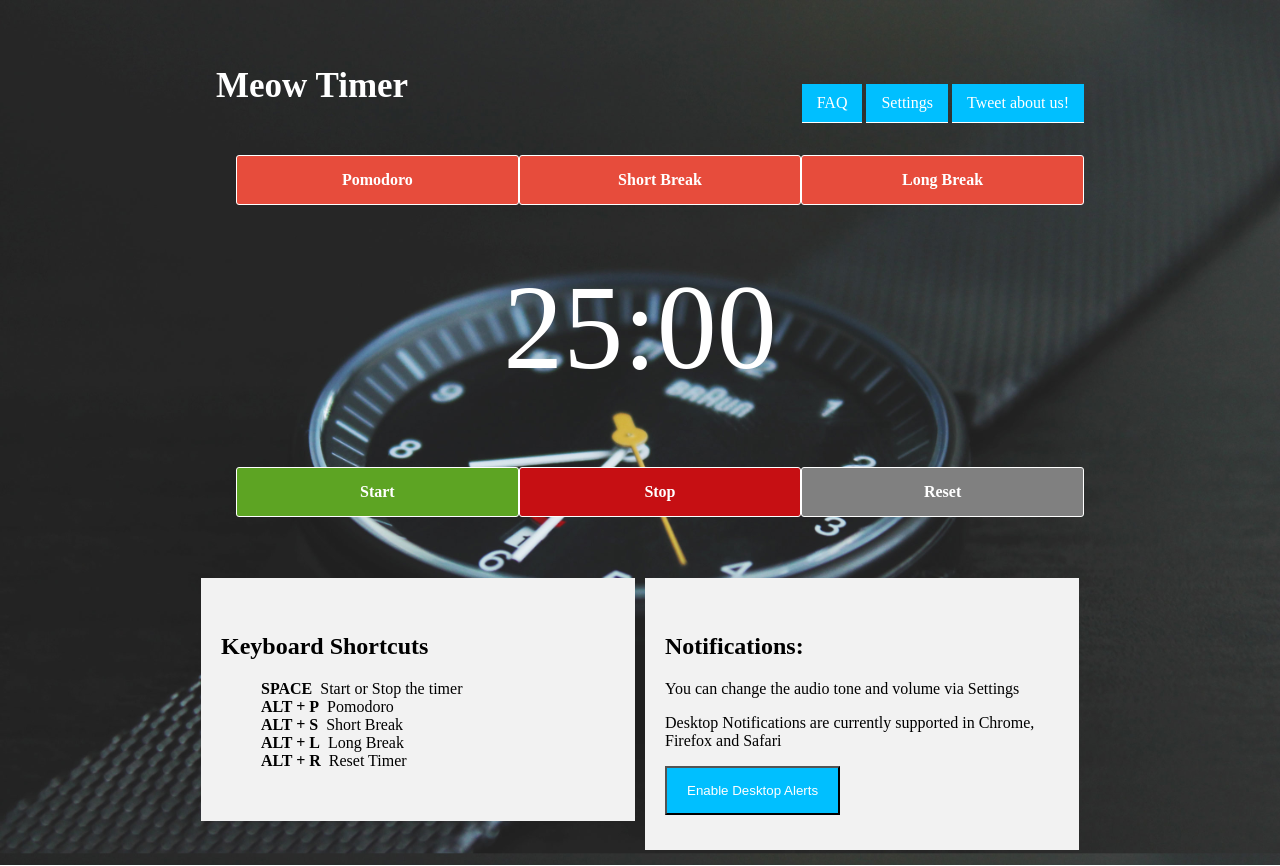
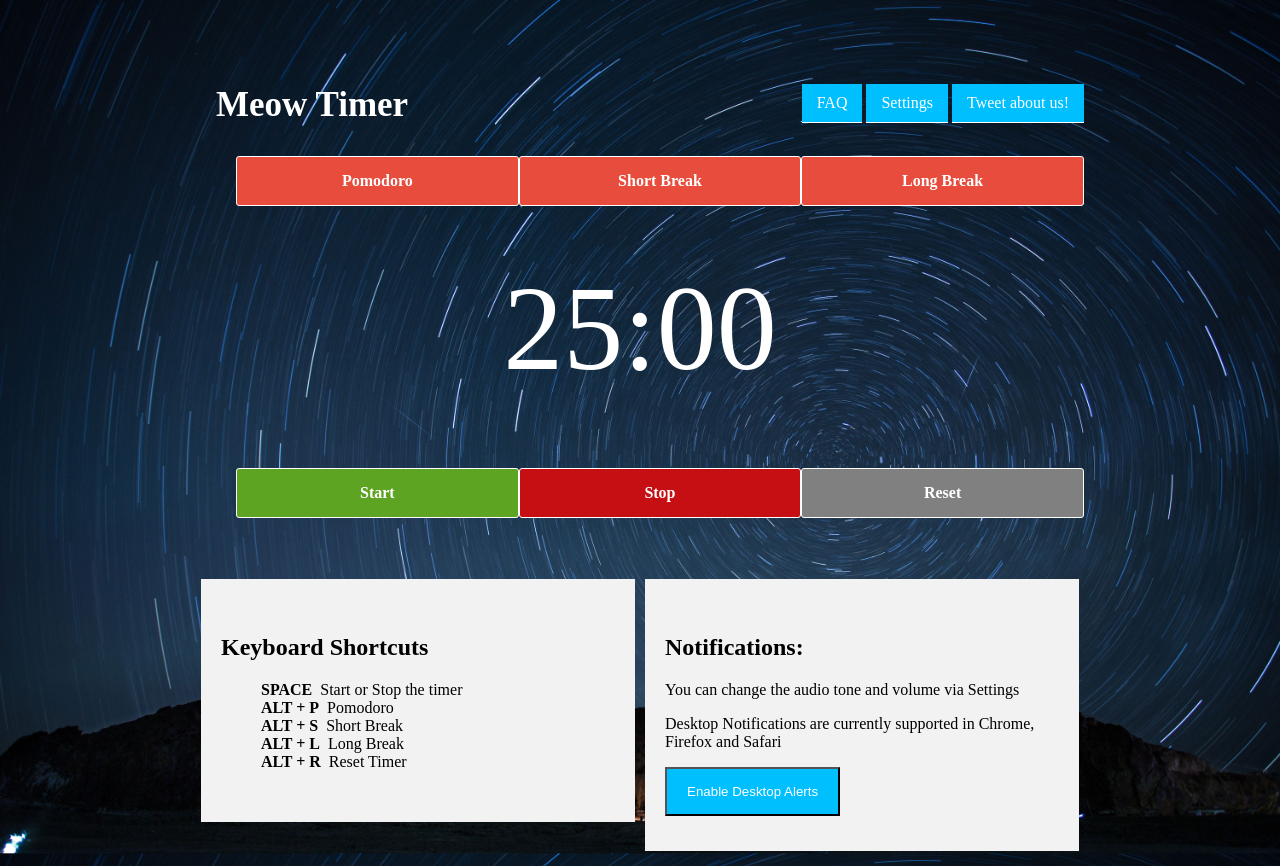
Before and after one commit to techntv/pomodoroclock, a plain HTML site: page index.html in a window 1280 px wide. Drawn offline with Linux system fonts and the light colour scheme.

Commit message:
Change background image

```diff
--- a/scss/style.scss
+++ b/scss/style.scss
@@ -15,7 +15,7 @@ ol,ul{
   list-style: none;
 }
 body{
-  background: url('../img/clock_bg.jpg') no-repeat fixed center;
+  background: url('../img/clock2.jpg') no-repeat fixed center;
   background-size: cover;
 }
 *{
@@ -47,6 +47,7 @@ body{
     }
     @media (min-width: 920px){
       font-size: 35px;
+      margin-top: 12px;
     }
   }
   .navbar{
```
Also changed, not shown: css/style.css, img/clock2.jpg (added), 1 other file.
